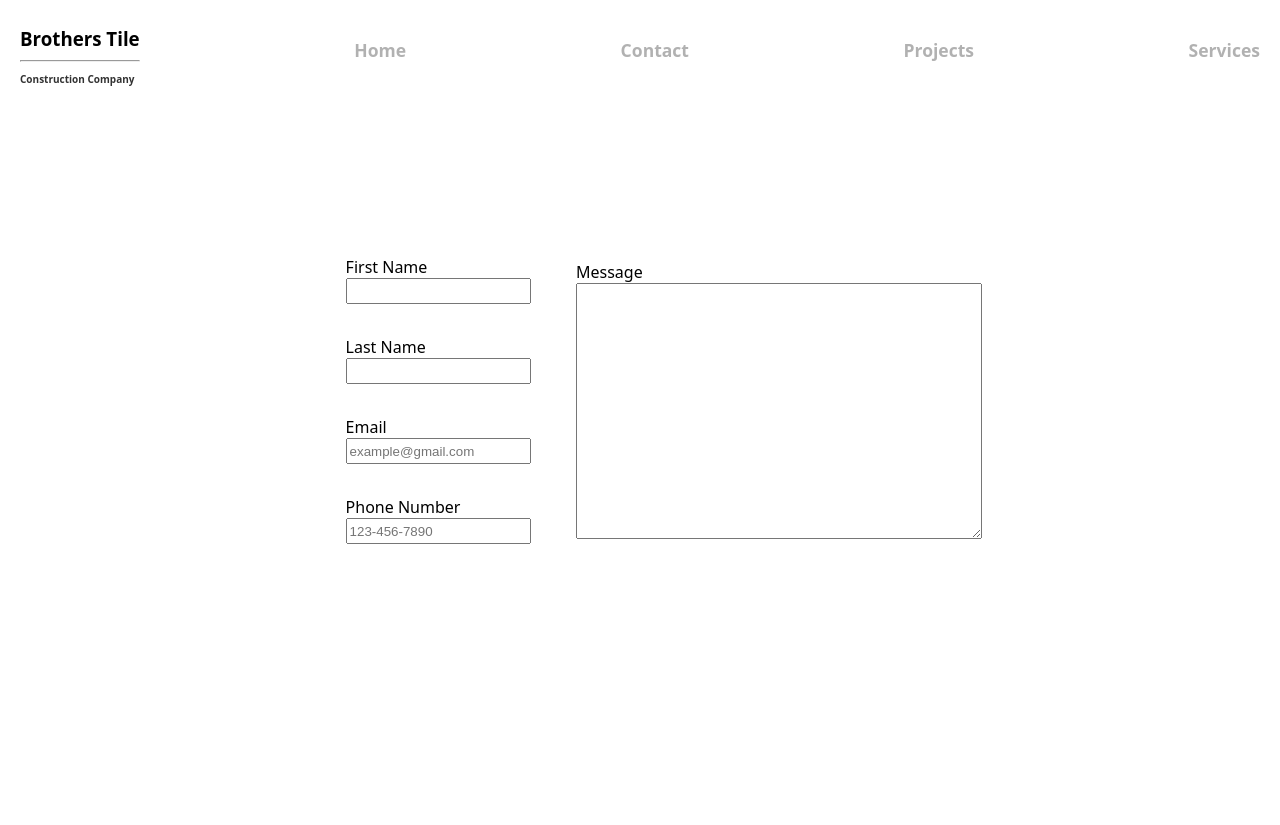
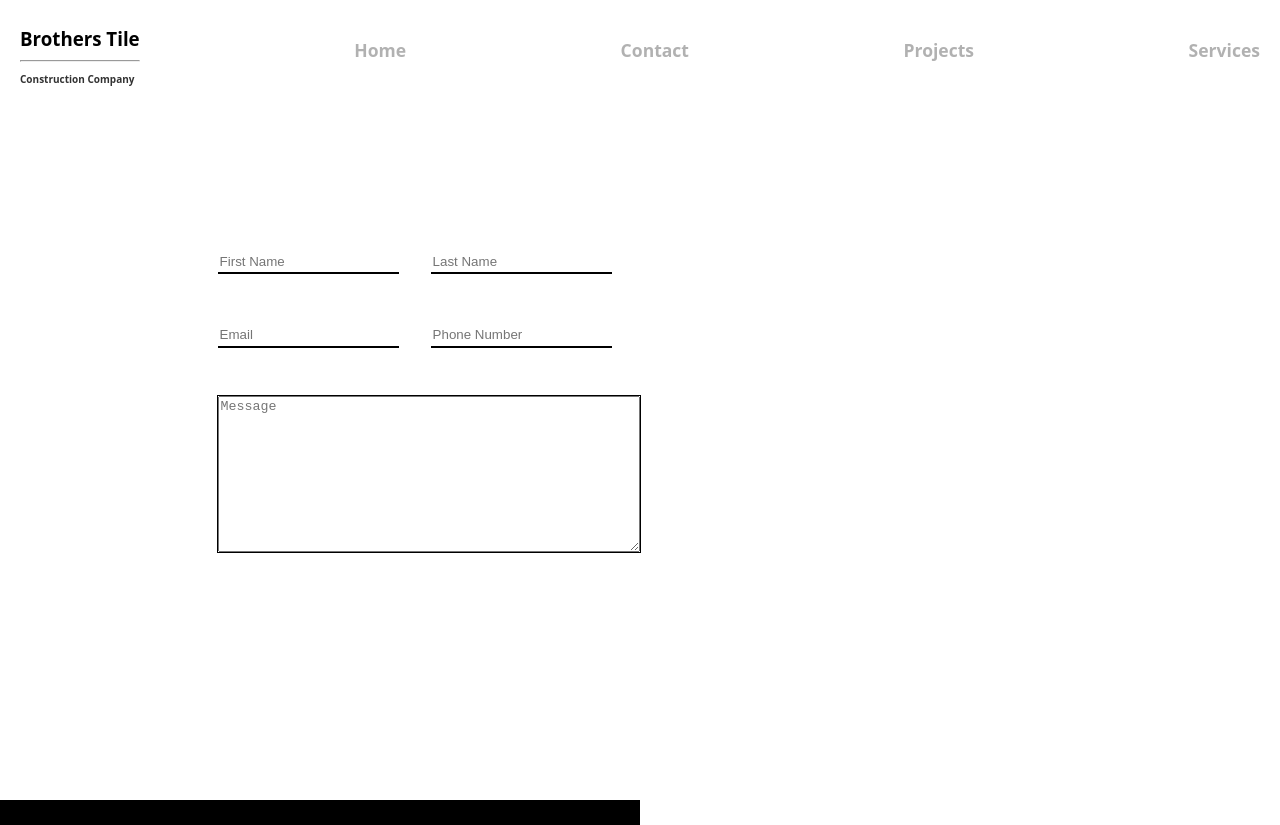
Before and after one commit to CauanWeb/Brothers-Tile, a website: page contact.html in a window 1280 px wide. Shown: the top 825 px of the page. Before the commit the page ends 800 px from the top, so only its background shows below. Drawn offline with Linux system fonts and the light colour scheme.

Commit message:
Work In Progres

```diff
--- a/contact.css
+++ b/contact.css
@@ -55,33 +55,53 @@ body{
 
 .contact_container{
     min-height: 100vh;
-    width: 100%;
-    position: absolute;
+    width: 50%;
     display: flex;
-    gap: 2rem;
+    gap: 3rem;
     flex-direction: column;
     justify-content: center;
-    left: 27%;
+    margin-left: 17%;
 }
 
 .contact_container input{
     height: 20px;
 }
 
+.groups{
+    flex-direction: row;
+    display: flex;
+    gap: 2rem;
+}
+
 .message{
-    min-height: 100vh;
-    position: absolute;
     display: flex;
     flex-direction: column;
-    left: 45%;
     justify-content: center;
 }
 
 .message textarea{
-    height: 250px;
-    width: 400px;
+    height: 150px;
+    width: 65%;
 }
 
+input{
+    border: none;
+    border-bottom: 2px solid black;
+}
+
+input:focus{
+    outline: none;
+}
+
+textarea{
+    outline: 1px solid black;
+}
+
+.reach{
+    background-color: black;
+    min-height: 100vh;
+    width: 50%;
+}
 
 @media (max-width: 786px){
     body{
--- a/contact.html
+++ b/contact.html
@@ -62,40 +62,41 @@
     </div>
     <form action="">
         <div class="contact_container">
+            <div class="groups">
                 <div>
-                <label for="firstName">First Name</label>
-                <br>
-                <input id="firstName" type="text" required>
+                    <input id="firstName" type="text" placeholder="First Name" required>
                 </div>
 
                 <div>
-                <label for="lastName">Last Name</label>
-                <br>
-                <input id="lastName" type="text" required>
+                    <input id="lastName" type="text" placeholder="Last Name" required>
+                </div>
+            </div>
+
+            <div class="groups">
+                <div>
+                    <input id="email" type="text" placeholder="Email">
                 </div>
 
                 <div>
-                <label for="email">Email</label>
-                <br>
-                <input id="email" type="text" placeholder="example@gmail.com">
-            </div>
-
-            <div>
-                <label for="phoneNumber">Phone Number</label>
-                <br>
-                <input id="phoneNumber" type="tel" placeholder="123-456-7890"
-        pattern="[0-9]{3}-[0-9]{3}-[0-9]{4}" required>
+                    <input id="phoneNumber" type="tel" placeholder="Phone Number" pattern="[0-9]{3}-[0-9]{3}-[0-9]{4}" required>
                     <br>
                 </div>
             </div>
 
             <div class="message">
-            <label for="message">Message</label>
-            <textarea name="message" id="message"></textarea>
+                <textarea name="message" id="message" placeholder="Message"></textarea>
+            </div>
+
         </div>
 
         <input type="text" style="display: flex; position: absolute; left: 1000000px;">
     </form>
 
+    <div class="reach">
+        <div style="color: black;">
+            hello
+        </div>
+    </div>
+
 </body>
 </html>
```
Lines whose indentation alone changed are shown as unchanged.
